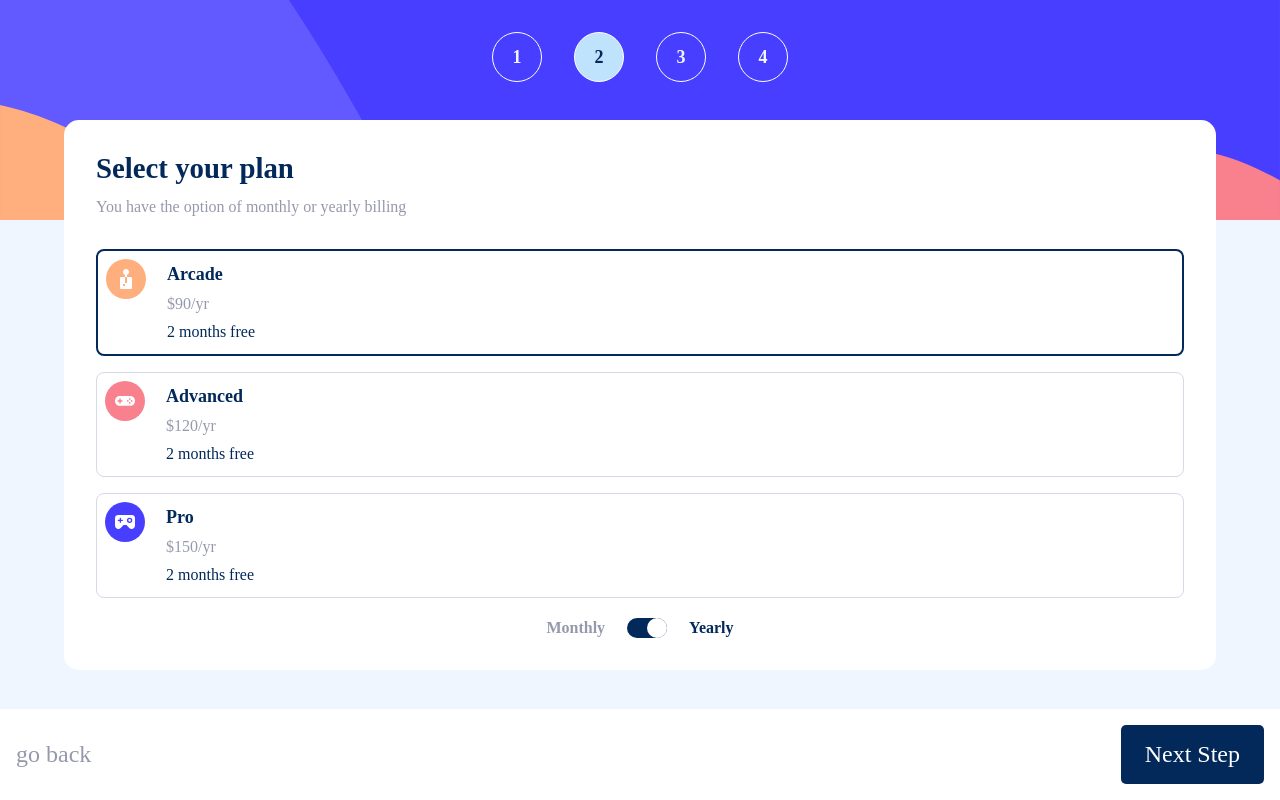
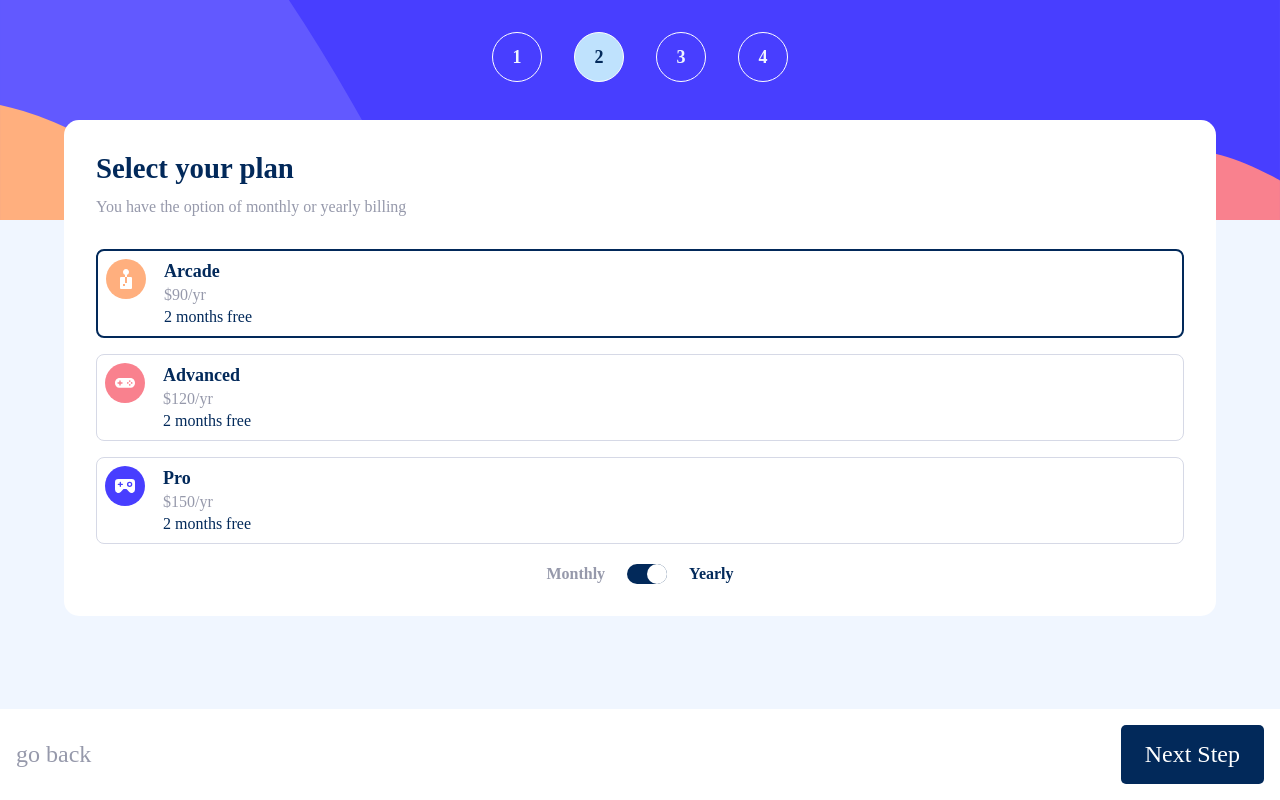
Before and after one commit to OrlandoLeyva/multi-step-form, a React (Vite) app: page /2 in a window 1280 px wide. Built offline with nearby package versions, Linux system fonts and the light colour scheme.

Commit message:
billing-switcher styling

```diff
--- a/src/index.css
+++ b/src/index.css
@@ -212,7 +212,7 @@ textarea {
 }
 
 .plan-details > * {
-  padding: 5px;
+  padding: 2px;
 }
 
 .plan-offer,
```
